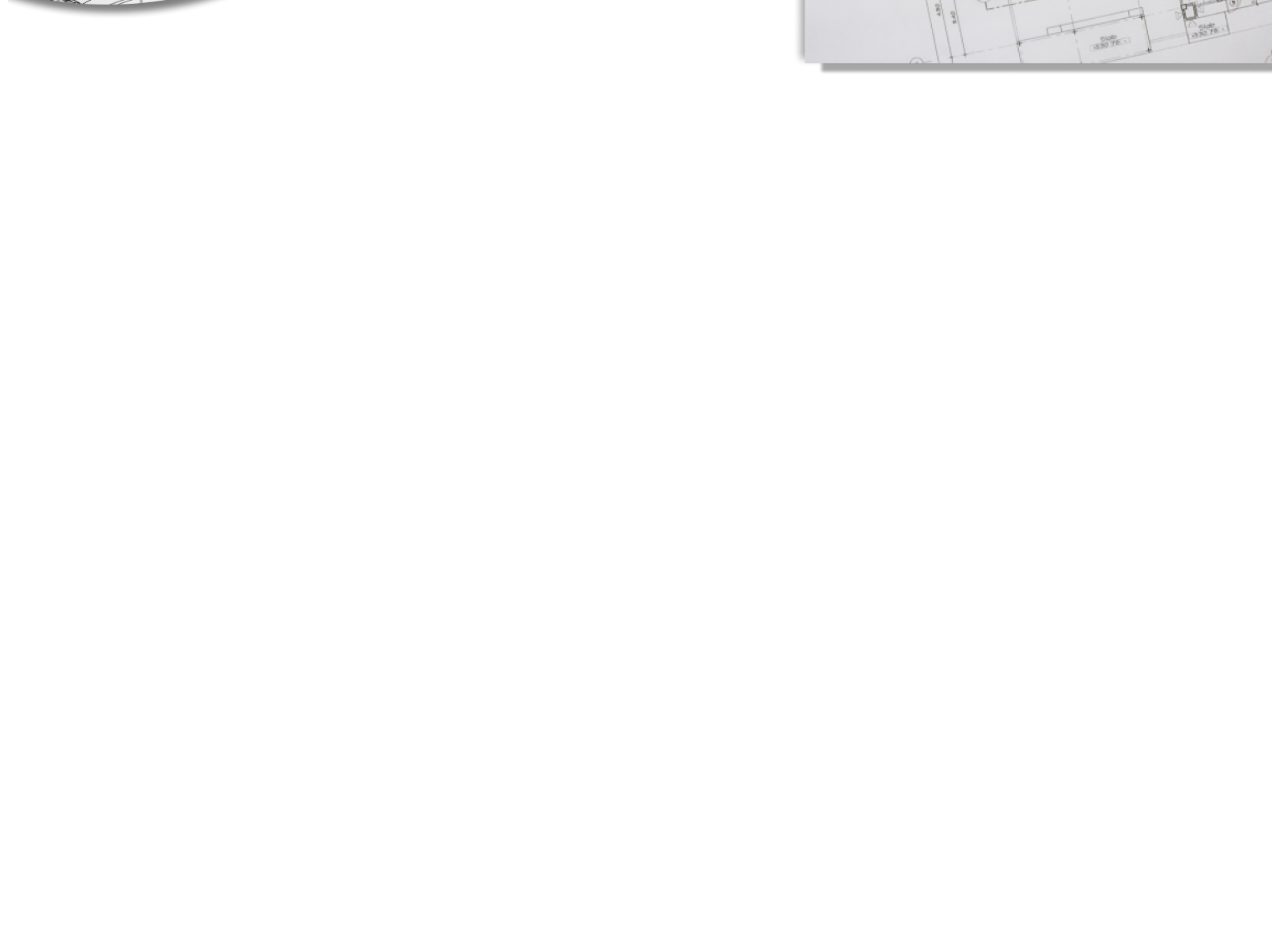
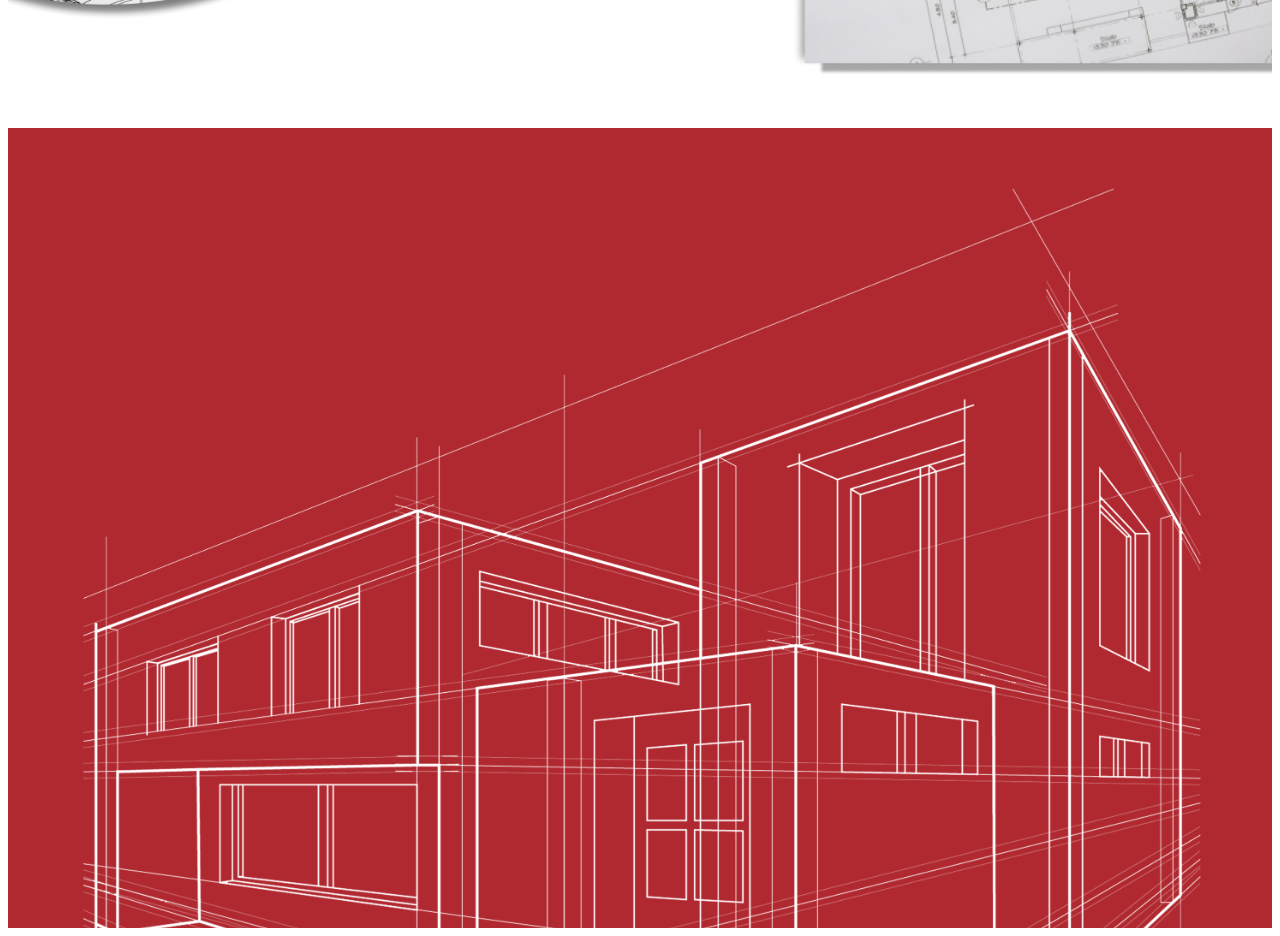
Before and after one commit to vinay77175/cityplans, a Next.js app: page / in a window 1280 px wide. Shown: the part 680-1616 px from the top of the page. Before the commit the page ends 816 px from the top, so only its background shows below. Built offline with nearby package versions, Linux system fonts and the light colour scheme; a web font is replaced by a local one.

Commit message:
about_back

```diff
--- /dev/null
+++ b/pages/home/about_section.tsx
@@ -0,0 +1,17 @@
+import { Box } from "@mui/material";
+import React from "react";
+import backImg1 from "../../public/Images/about_back.png";
+const About_section = () => {
+  return (
+    <Box
+      sx={{
+        minHeight: "100vh",
+        bgcolor: "#B12930",
+        backgroundImage: `url(${backImg1.src})`,
+        backgroundSize:"cover"
+      }}
+    ></Box>
+  );
+};
+
+export default About_section;
--- a/pages/index.tsx
+++ b/pages/index.tsx
@@ -18,6 +18,7 @@ import MenuItem from "@mui/material/MenuItem";
 import backImage1 from "../public/Images/1.png";
 import backImage2 from "../public/Images/home_back_img2.png";
 import AdbIcon from "@mui/icons-material/Adb";
+import About_section from "./home/about_section";
 const pages = ["Home", "About Us", "projects", "Services", "Contact Us"];
 const settings = ["Profile", "Account", "Dashboard", "Logout"];
 
@@ -48,6 +49,7 @@ export default function Home() {
 
   return (
     // <Box className={styles.Home_Container}>
+    <div>
       <Box
         sx={{
           m: "0",
@@ -145,7 +147,10 @@ export default function Home() {
               <Box sx={{ flexGrow: 0 }}>
                 <Tooltip title="Open settings">
                   <IconButton onClick={handleOpenUserMenu} sx={{ p: 0 }}>
-                  <Avatar alt="Remy Sharp" src="/static/images/avatar/2.jpg" />
+                    <Avatar
+                      alt="Remy Sharp"
+                      src="/static/images/avatar/2.jpg"
+                    />
                   </IconButton>
                 </Tooltip>
                 <Menu
@@ -175,5 +180,7 @@ export default function Home() {
           </Container>
         </AppBar>
       </Box>
+      <About_section/>
+    </div>
   );
 }
```
Also changed, not shown: public/Images/about_back.png (added). Lines whose indentation alone changed are shown as unchanged.
